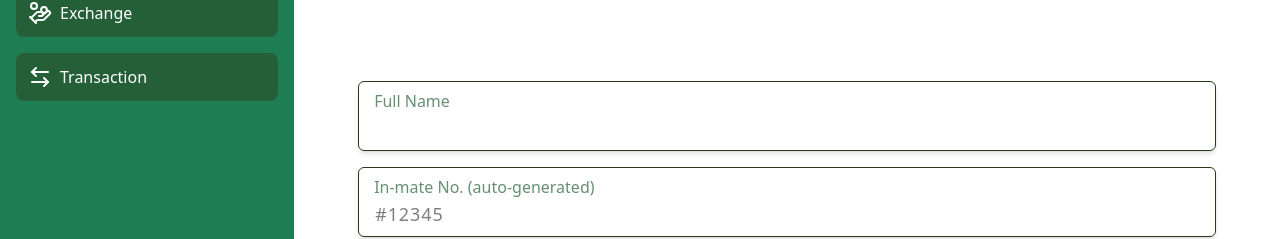
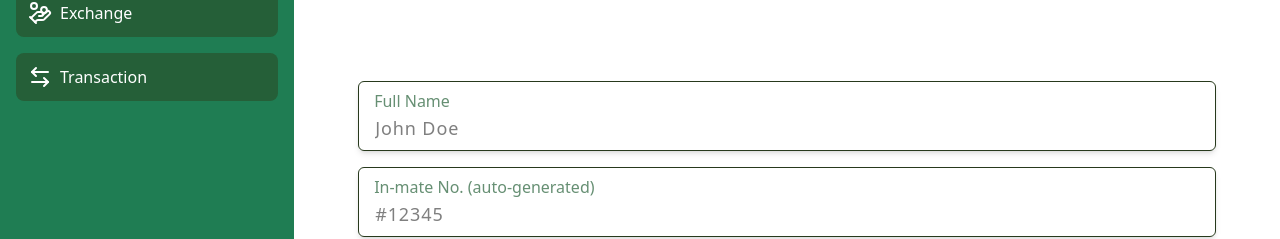
Before and after one commit to Lolillya/PrisonCoin-digital-currency, a React (Vite) app in the folder client/: page /admin/dashboard/register in a window 1280 px wide. Shown: the part 155-394 px from the top of the page. Built offline with nearby package versions, Linux system fonts and the light colour scheme.

Commit message:
ADDED README FILE

```diff
--- a/client/src/pages/admin/register/components/register-inputs.tsx
+++ b/client/src/pages/admin/register/components/register-inputs.tsx
@@ -9,7 +9,7 @@ export const RegisterInputs = () => {
           <label className="absolute ml-4 text-secondary/70 text-base mt-2 transition-all duration-200 group-focus-within:text-xs">
             Full Name
           </label>
-          <Input />
+          <Input placeholder="John Doe"/>
         </div>
 
         <div className="flex flex-col relative group">
```
Also changed, not shown: 1 other file (tests, documents, lock files or other folders).
